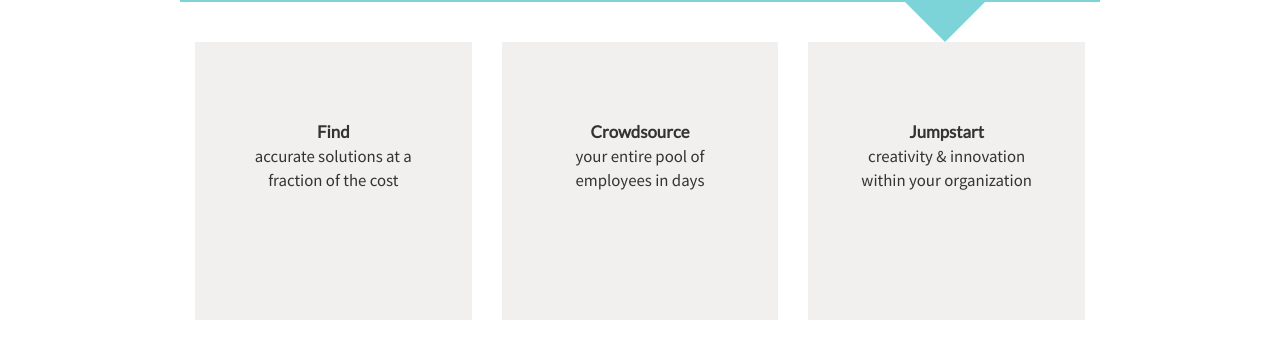
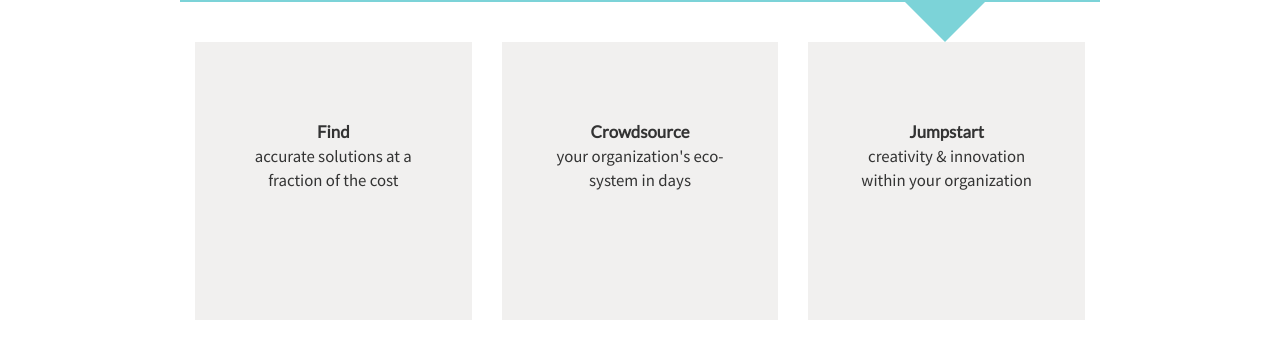
Before and after one commit to crowdwise/crowdwise.github.io, a Jekyll site: the page built from index.html, in a window 1280 px wide. Shown: the part 210-549 px from the top of the page. Built offline with Jekyll 4.4.1, drawn with Linux system fonts in a browser that asks for light colours.

Commit message:
Update index.html

```diff
--- a/index.html
+++ b/index.html
@@ -30,7 +30,7 @@
     </div>
     <div class="col-xs-4">
       <div class="front-bullet">
-        <p><span class="first-word">Crowdsource</span><br> your entire pool of employees in days</p>
+        <p><span class="first-word">Crowdsource</span><br> your organization's eco-system in days</p>
       </div>
     </div>
     <div class="col-xs-4">
```
